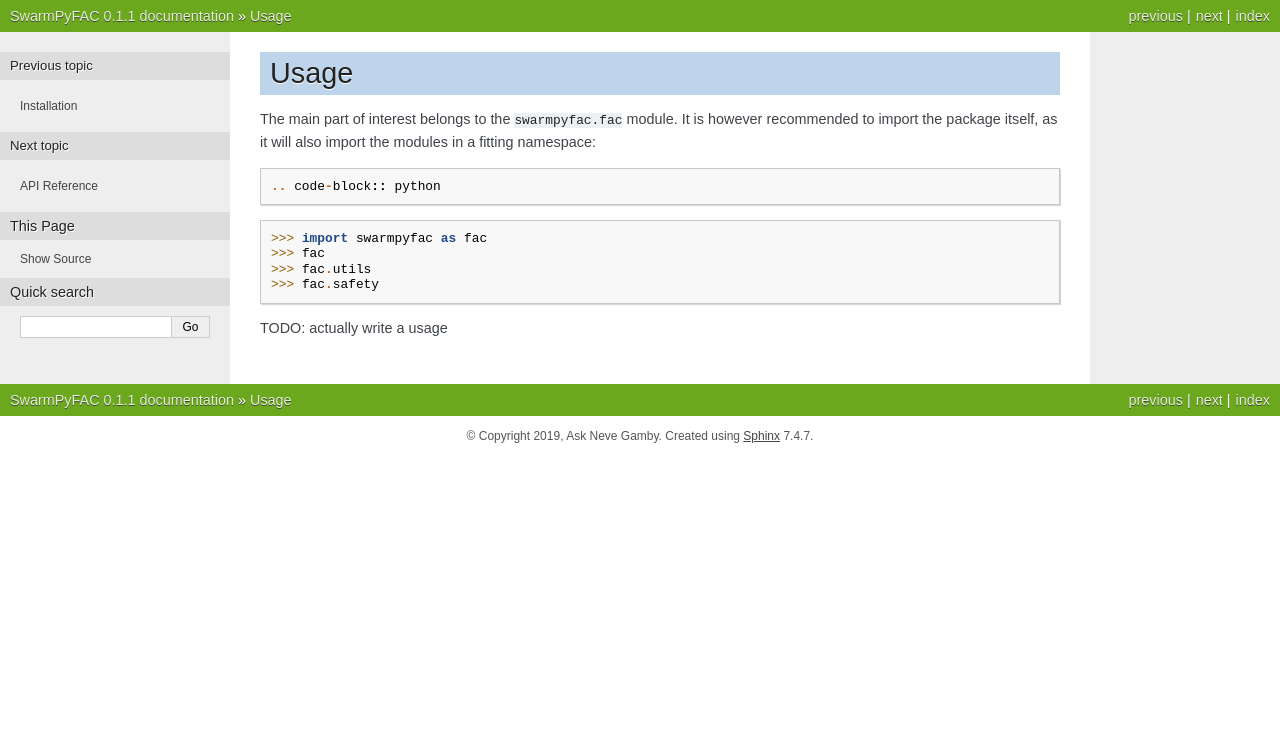
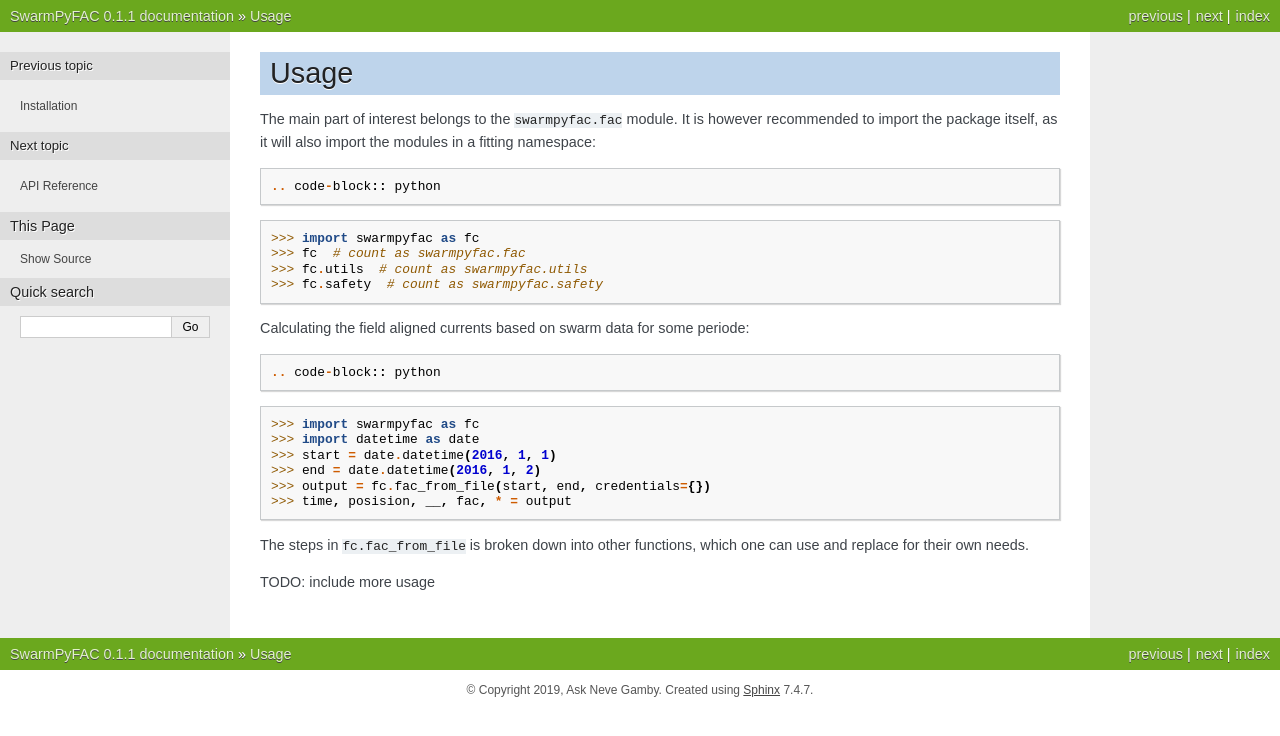
Before and after one commit to Swarm-DISC/SwarmPyFAC, a Sphinx documentation site: the page built from docs/source/usage.rst, in a window 1280 px wide. Shown: the top 736 px of the page. Built offline with Sphinx 7.4.7, drawn with Linux system fonts in a browser that asks for light colours; formulas are drawn with MathJax 3.

Commit message:
propergate updates in readme to installation and usage

```diff
--- a/README.rst
+++ b/README.rst
@@ -33,7 +33,8 @@ Extra dependencies for handling the source version:
 
 Quick Start
 -----------
-The package handle imports of its own modules, so it is sufficient to import the base package. The different packages can be access from there:
+The package handle imports of its own modules, so it is sufficient to import the base package. The different packages can be access from there::
+
 .. code-block:: python
 
     >>> import swarmpyfac as fc
@@ -41,7 +42,8 @@ The package handle imports of its own modules, so it is sufficient to import the
     >>> fc.utils  # count as swarmpyfac.utils
     >>> fc.safety  # count as swarmpyfac.safety
 
-Calculating the field aligned currents based on swarm data for some periode:
+Calculating the field aligned currents based on swarm data for some periode::
+
 .. code-block:: python
 
     >>> import swarmpyfac as fc
--- a/docs/source/usage.rst
+++ b/docs/source/usage.rst
@@ -4,9 +4,23 @@ The main part of interest belongs to the ``swarmpyfac.fac`` module. It is howeve
 
 .. code-block:: python
 
-    >>> import swarmpyfac as fac
-    >>> fac
-    >>> fac.utils
-    >>> fac.safety
+    >>> import swarmpyfac as fc
+    >>> fc  # count as swarmpyfac.fac
+    >>> fc.utils  # count as swarmpyfac.utils
+    >>> fc.safety  # count as swarmpyfac.safety
 
-TODO: actually write a usage
+
+Calculating the field aligned currents based on swarm data for some periode::
+
+.. code-block:: python
+
+    >>> import swarmpyfac as fc
+    >>> import datetime as date
+    >>> start = date.datetime(2016, 1, 1)
+    >>> end = date.datetime(2016, 1, 2)
+    >>> output = fc.fac_from_file(start, end, credentials={})
+    >>> time, posision, __, fac, * = output
+
+The steps in ``fc.fac_from_file`` is broken down into other functions, which one can use and replace for their own needs.
+
+TODO: include more usage
```
Also changed, not shown: docs/source/installation.rst (+21 -3 lines).
